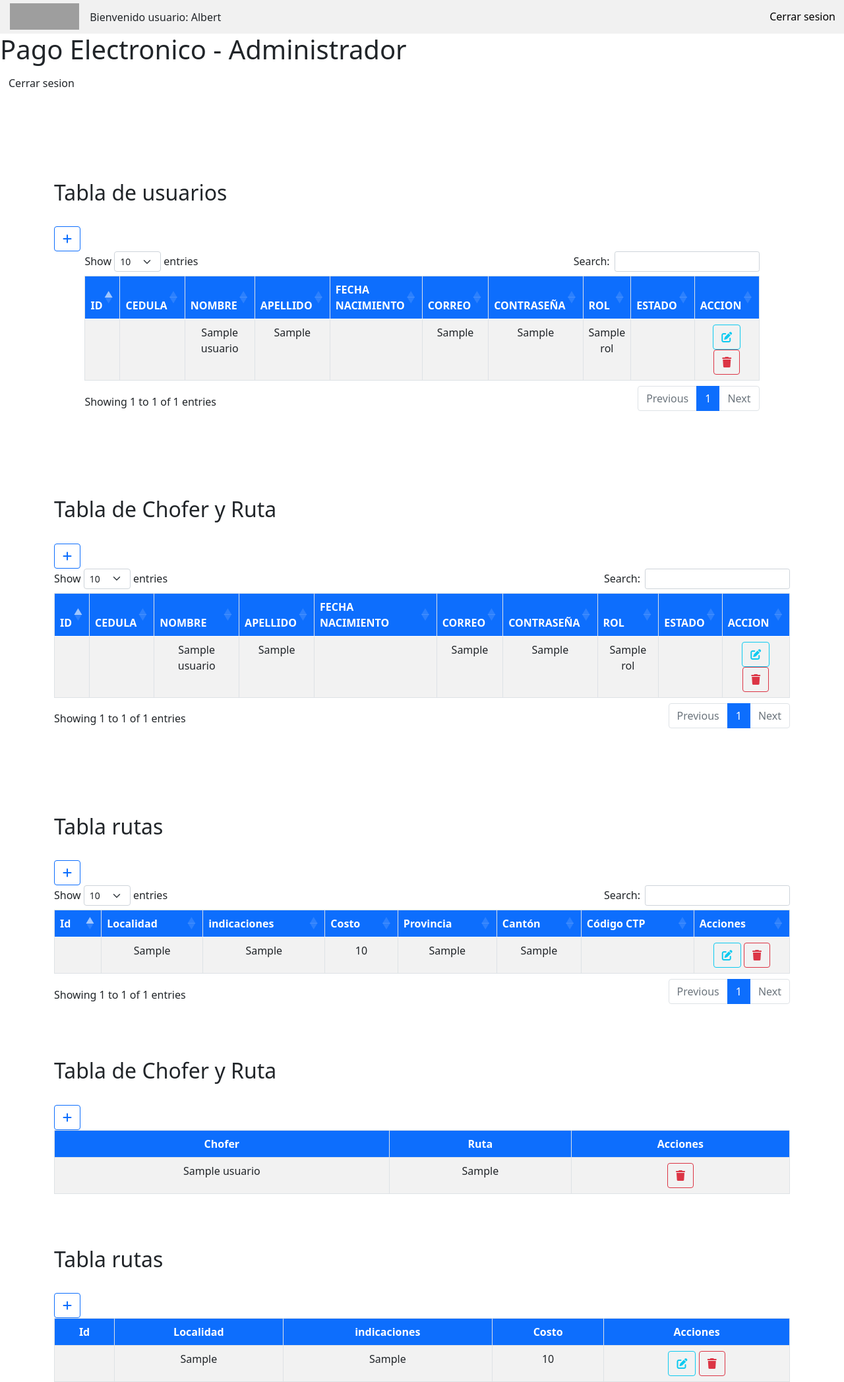
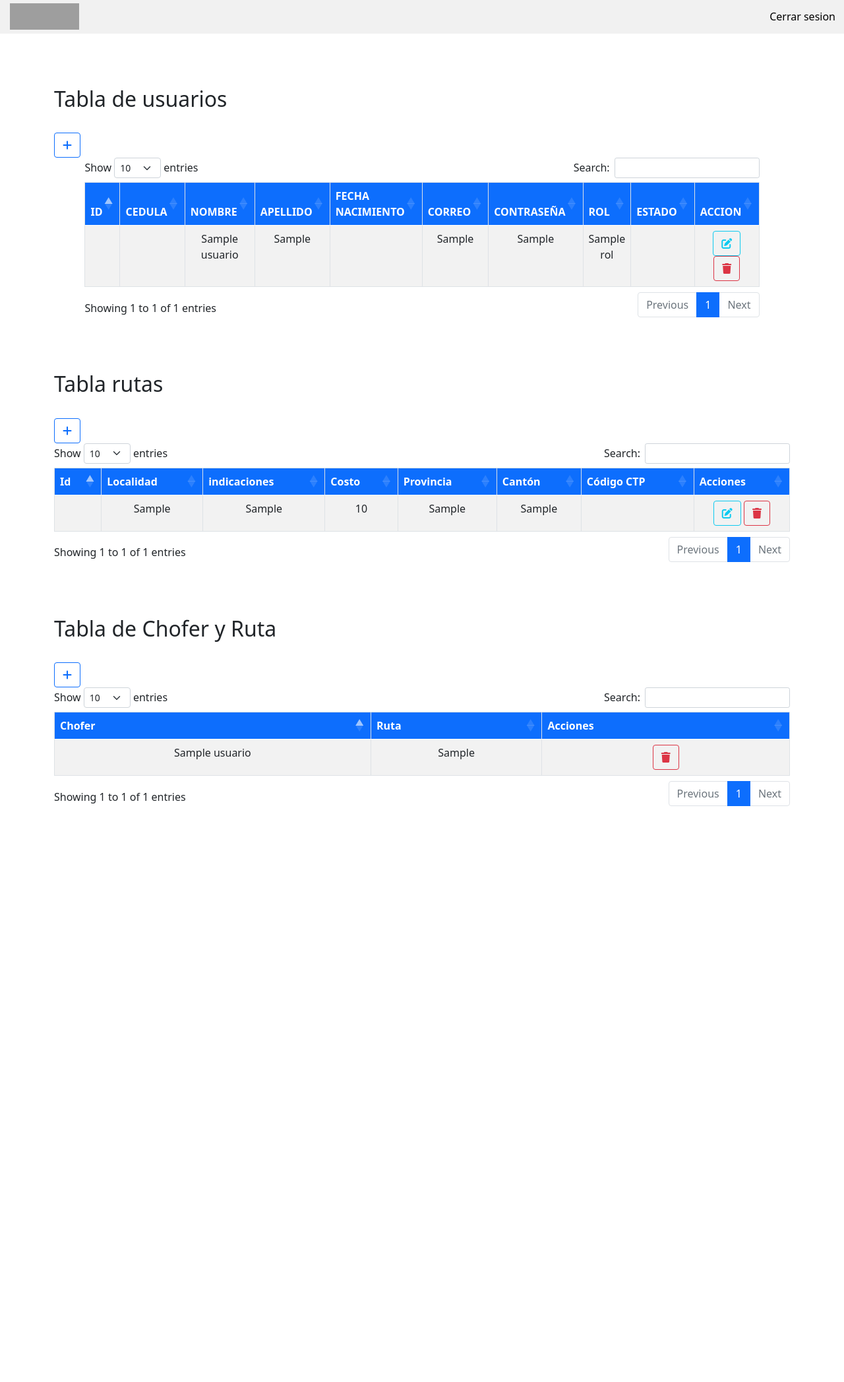
Before and after one commit to ozco26/Proyecto, a Node server app: page /MainAdmin in a window 1280 px wide. Shown: the whole page at 66% size. After the commit the page ends 1222 px from the top, so only its background shows below. Run offline with Node 20, Linux system fonts and the light colour scheme; tables that the repository leaves empty or names only in its code hold one stand-in row (values such as "Sample post"); some libraries are stand-ins or nearby versions; grey boxes are pictures that could not be loaded.

Commit message:
se eliminian tablas duplicadas

```diff
--- a/views/AdministradorView.ejs
+++ b/views/AdministradorView.ejs
@@ -35,28 +35,15 @@
         <a href="/" Id="btn__desconectar" class="btn">Cerrar sesion</a>
       </div>
       <div class="header-right"></div>
-      <p>Bienvenido usuario: Albert</p>
+
     </div>
 
       <!--Tabla de usuarios-->
 
-    <title>Administrador</title>
-
-</head>
-<body class="mbody">
-    <header class="cabezera">
-        <nav class="cabezera__elementos">
-            <h1 class="Elemento_Titulo">Pago Electronico - Administrador</h1>
-        </nav>
-            <a href="/" Id="btn__desconectar" class="btn">Cerrar sesion</a>
-    </header>
-    <main class="mmain">
-
-<!--Tabla de usuarios-->
 
         <div class="container">
-            <br>
-        <br>
+
+
             <h2>Tabla de usuarios</h2>
             <a href="/AdministradorViewCreateUS" class="btn btn-outline-primary mt-4"><i class="fa-solid fa-plus"></i></a>
             <div style="display: flex; justify-content: center">
@@ -103,68 +90,12 @@
         </div>
         </div>
 
-<!--Tabla de Chofer - Ruta -->
 
-    <div class="container">
-        <br>
-        <br>
-        <h2>Tabla de Chofer y Ruta</h2>
-
-        <a href="/AdministradorViewAsi" class="btn btn-outline-primary mt-4"><i class="fa-solid fa-plus"></i></a>
-        <table id="tablachoferruta" class="table table-bordered table-striped text-center">
-            <thead>
-              <tr class="bg-primary text-white">
-                <th scope="col">ID</th>
-                <th scope="col">CEDULA</th>
-                <th scope="col">NOMBRE</th>
-                <th scope="col">APELLIDO</th>
-                <th scope="col">FECHA NACIMIENTO</th>
-                <th scope="col">CORREO</th>
-                <th scope="col">CONTRASEÑA</th>
-                <th scope="col">ROL</th>
-                <th scrope="col">ESTADO</th>
-                <th scope="col">ACCION</th>
-              </tr>
-            </thead>
-            <tbody>
-              <% results.forEach((USUARIO)=>{ %>
-              <tr>
-                <td><%= USUARIO.ID %></td>
-                <td><%= USUARIO.cedulaUsuario %></td>
-                <td><%= USUARIO.nombre %></td>
-                <td><%= USUARIO.apellidos %></td>
-                <td>
-                  <%= USUARIO.fechaNacimiento instanceof Date ?
-                  USUARIO.fechaNacimiento.toISOString().substring(0, 10) : '' %>
-                </td>
-                <td><%= USUARIO.correo %></td>
-                <td><%= USUARIO.contrasena %></td>
-                <td><%= USUARIO.nombreRol %></td>
-                <td><%= USUARIO.estadoUsuario %></td>
-                <td>
-                  <a
-                    href="/AdministradorViewEdit/<%=USUARIO.cedulaUsuario %>"
-                    class="btn btn-outline-info"
-                    ><i class="fa-solid fa-pen-to-square"></i
-                  ></a>
-                  <a
-                    onclick="confirmar('<%= USUARIO.cedulaUsuario %>','1')"
-                    class="btn btn-outline-danger"
-                    ><i class="fa-solid fa-trash"></i
-                  ></a>
-                </td>
-              </tr>
-
-              <% }) %>
-            </tbody>
-        </table>
-    </div>
 
 
 <!--Tabla de rutas-->
         <div class="container">
-            <br>
-            <br>
+
             <h2>Tabla rutas</h2>
             <a href="/AdministradorViewCreateRuta" class="btn btn-outline-primary mt-4"><i class="fa-solid fa-plus"></i></a>
             <table id="tablarutas" class="table table-bordered table-striped text-center">
@@ -242,53 +173,9 @@
           </tbody>
         </table>
       </div>
+<br>
 
-      <!--Tabla de rutas-->
-      <div class="container">
-        <h2>Tabla rutas</h2>
-        <a
-          href="/AdministradorViewCreateRuta"
-          class="btn btn-outline-primary mt-4"
-          ><i class="fa-solid fa-plus"></i
-        ></a><br>
-        <table
-          id="tablarutas"
-          class="table table-bordered table-striped text-center"
-        >
-          <thead>
-            <tr class="bg-primary text-white">
-              <th scope="col">Id</th>
-              <th scope="col">Localidad</th>
-              <th scope="col">indicaciones</th>
-              <th scope="col">Costo</th>
-              <th scope="col">Acciones</th>
-            </tr>
-          </thead>
-          <tbody>
-            <% results2.forEach((RUTA)=>{ %>
-            <tr>
-              <td><%= RUTA.idRuta %></td>
-              <td><%= RUTA.localidad %></td>
-              <td><%= RUTA.indicaciones %></td>
-              <td><%= RUTA.costo %></td>
-              <td>
-                <a
-                  href="/AdministradorViewEditRuta/<%=RUTA.idRuta%>"
-                  class="btn btn-outline-info"
-                  ><i class="fa-solid fa-pen-to-square"></i
-                ></a>
-                <a
-                  onclick="confirmar('<%=RUTA.idRuta%>', '3')"
-                  class="btn btn-outline-danger"
-                  ><i class="fa-solid fa-trash"></i
-                ></a>
-              </td>
-            </tr>
 
-            <% }) %>
-          </tbody>
-        </table>
-      </div>
     </main>
     <script src="https://code.jquery.com/jquery-3.7.0.js"></script>
     <script src="https://cdn.datatables.net/1.13.6/js/jquery.dataTables.min.js"></script>
```
